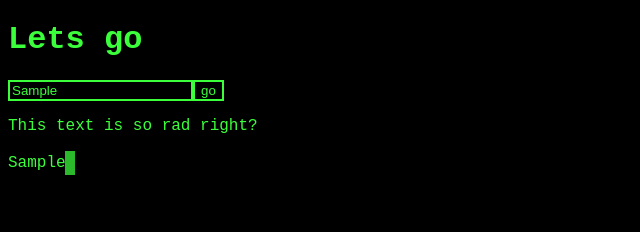
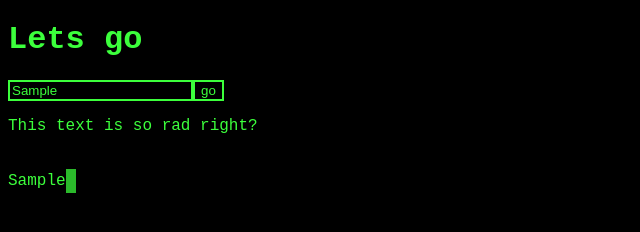
Before and after one commit to sasham43/console-message, a website: page public/index.html in a window 1280 px wide. Both pictures are taken after typing "Sample" into the empty fields and a click on the button "go". Shown: the whole page, without its empty margins (0-640 px from the left). Drawn offline with Linux system fonts and the light colour scheme; no server answers.

Commit message:
now using line breaks

```diff
--- a/public/app.js
+++ b/public/app.js
@@ -6,9 +6,12 @@ $(function () {
   $('.go-button').on('click', function(){
     var message = $('.message-input').val();
     console.log(message);
+
+    message_count++;
     displayMessage(message);
   });
 
+  var message_count = 0;
   var count = 0;
 
   var socket = io.connect('http://localhost:3000');
@@ -22,22 +25,21 @@ $(function () {
     displayMessage(message);
     // count++
   });
-});
 
   function displayMessage(message){
     var container = {};
-  $('.message-container').append('<div class="message"></div>');
+    message += '\n';
+    // $('.message-container').append('<div class="message' + message_count + '"></div>');
+    $('<br/><div class="message message' + message_count + '"></div>').insertBefore('.cursor');
     // $('.message').append(message);
     var wait_count = 0;
     var count = 0;
     for(var i = 0; i <= message.length; i++){
       wait_count += 100;
       window.setTimeout(function(){
-      // wait
-
-      $('.message').append(message.charAt(count));
-      // console.log('wait',message, message.charAt(temp), temp);
+        $('.message' + message_count).append(message.charAt(count));
         count++
       },wait_count)
     }
   }
+});
--- a/public/style.css
+++ b/public/style.css
@@ -8,7 +8,7 @@ body {
 .cursor {
   height: 24px;
   vertical-align: middle;
-  margin-left: -10px;
+  /*margin-left: -10px;*/
   width: 10px;
   background-color: #3cff3c;
   opacity: 1;
```
Also changed, not shown: public/index.html (+0 -5 lines). Lines whose indentation alone changed are shown as unchanged.
